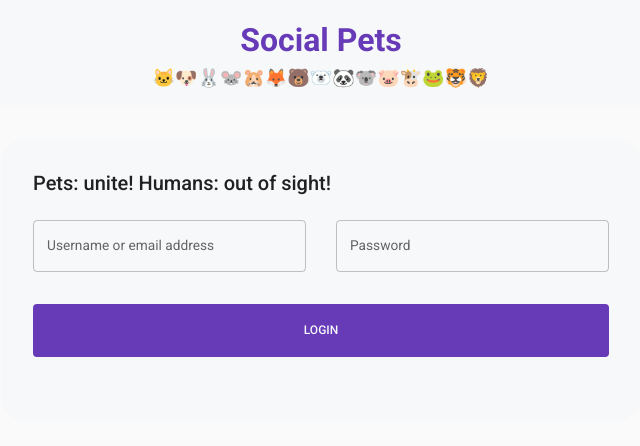
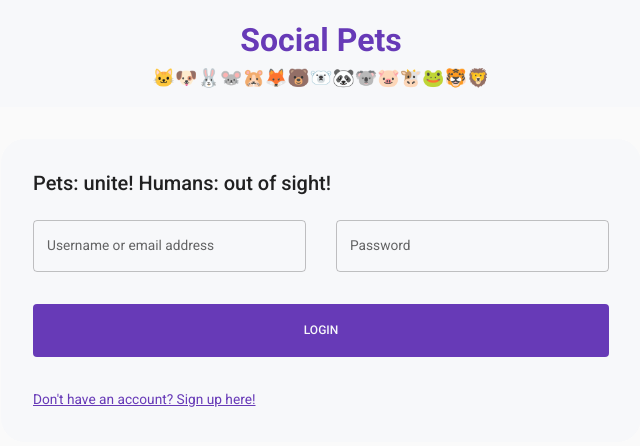
Before and after one commit to jongranados/social-pet, a React (Create React App) app in the folder frontend/: page / in a window 1280 px wide. Shown: the top 446 px of the page, without its empty margins (319-959 px from the left). Built offline with nearby package versions, Linux system fonts and the light colour scheme; no server answers.

Commit message:
add hyperlink to loginPage that redirects new users to /signup

```diff
--- a/frontend/package.json
+++ b/frontend/package.json
@@ -6,7 +6,7 @@
     "@emotion/react": "^11.10.6",
     "@emotion/styled": "^11.10.6",
     "@mui/icons-material": "^5.11.11",
-    "@mui/material": "^5.11.13",
+    "@mui/material": "^5.11.14",
     "@reduxjs/toolkit": "^1.9.3",
     "@testing-library/jest-dom": "^5.16.5",
     "@testing-library/react": "^11.2.7",
--- a/frontend/src/App.js
+++ b/frontend/src/App.js
@@ -1,6 +1,7 @@
 import { BrowserRouter, Routes, Route } from 'react-router-dom';
 import HomePage from 'scenes/homePage';
 import LoginPage from 'scenes/loginPage';
+import SignupPage from 'scenes/signupPage';
 import ProfilePage from 'scenes/profilePage';
 import * as sessionActions from "./store/sessionSlice";
 
@@ -29,6 +30,7 @@ function App() {
           <CssBaseline />
           <Routes>
             <Route path='/' element={<LoginPage />} />
+            <Route path='/signup' element={<SignupPage />} />
             <Route path='/home' element={<HomePage />} />
             <Route path='/profile/:userId' element={<ProfilePage />} />
           </Routes>
--- a/frontend/src/scenes/loginPage/Form.jsx
+++ b/frontend/src/scenes/loginPage/Form.jsx
@@ -1,6 +1,7 @@
+import { useNavigate } from 'react-router-dom';
 import { useDispatch } from 'react-redux';
 
-import { Box, Button, TextField, useMediaQuery, useTheme } from '@mui/material';
+import { Box, Button, TextField, useMediaQuery, Typography, useTheme } from '@mui/material';
 
 import { Formik } from 'formik';
 import { initialLoginValues, loginValidationSchema } from 'validations';
@@ -10,6 +11,7 @@ const Form = () => {
     const theme = useTheme();
     const { palette } = theme;
     const dispatch = useDispatch();
+    const navigate = useNavigate();
     const matchesMobileDevice = useMediaQuery('(max-width:600px)');
 
     const handleFormSubmit = async(values, onSubmitProps) => {
@@ -84,7 +86,19 @@ const Form = () => {
                     >
                         LOGIN
                     </Button>
-
+                    <Typography
+                        onClick={() => navigate('/signup')}
+                        sx={{
+                            textDecoration: 'underline',
+                            color: palette.primary.main,
+                            '&:hover': {
+                                cursor: 'pointer',
+                                color: palette.primary.light
+                            },
+                        }}
+                    >
+                        Don't have an account? Sign up here!
+                    </Typography>
                 </form>
             )}
         </Formik>
```
Also changed, not shown: 1 other file (tests, documents, lock files or other folders).
